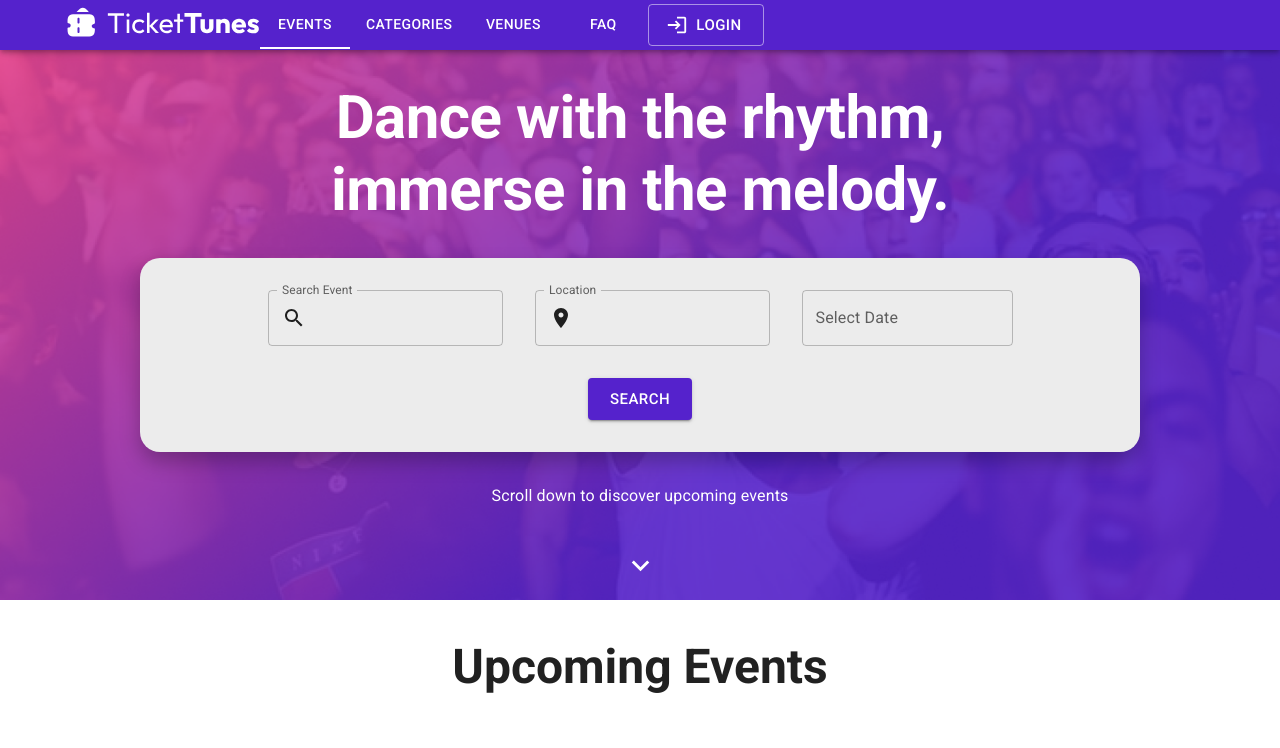
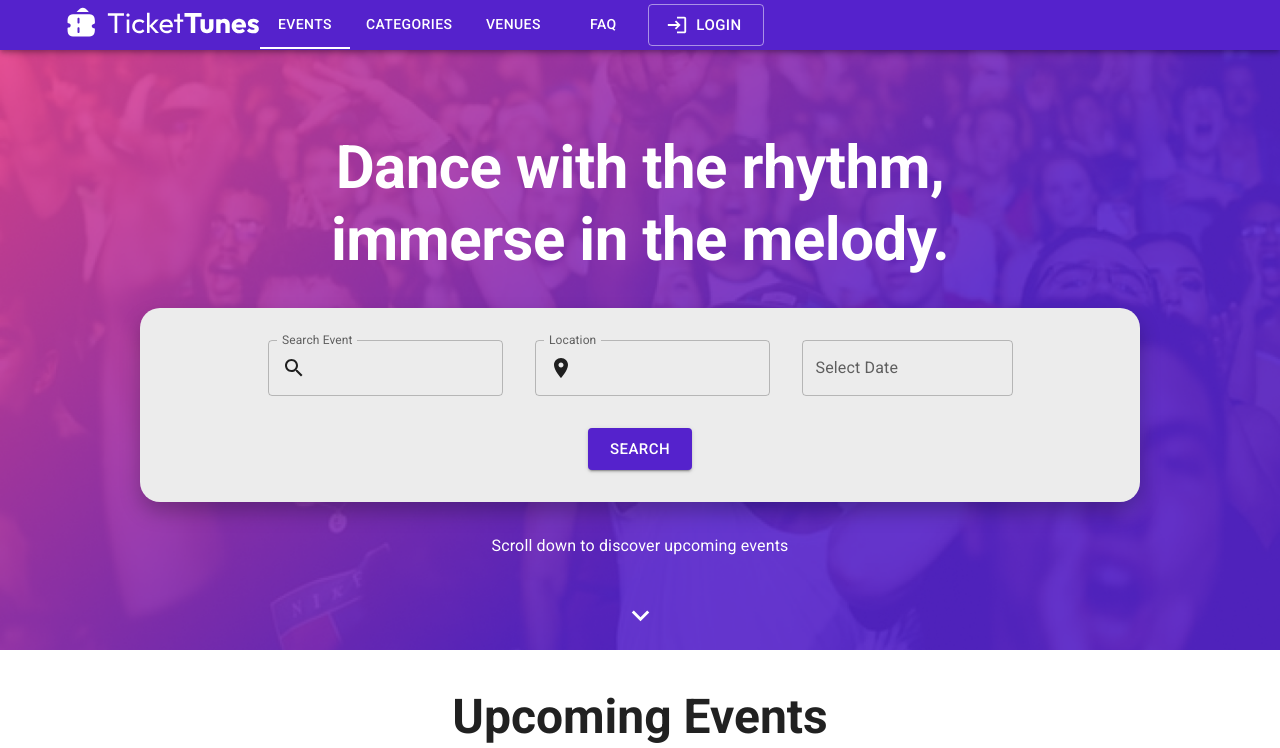
Before and after one commit to amelia-chew-2022/CS203-Project, a React (Create React App) app in the folder frontend/: page / in a window 1280 px wide. Shown: the top 748 px of the page. Built offline with nearby package versions, Linux system fonts and the light colour scheme.

Commit message:
adjusted heropage using Box component

```diff
--- a/frontend/src/pages/Home.js
+++ b/frontend/src/pages/Home.js
@@ -12,6 +12,7 @@ import Container from "@mui/material/Container"
 import Heropage from "../assets/heropage.png";
 import KeyboardArrowDownOutlinedIcon from '@mui/icons-material/KeyboardArrowDownOutlined';
 import IconButton from "@mui/material/IconButton";
+import Box from "@mui/material/Box";
 
 const Home = () => {
     const eventslist = useRef(null);
@@ -38,7 +39,7 @@ const Home = () => {
             <img
             src={Heropage}
             alt="Background"
-            style={{ width: '100%', height: '550px' }}
+            style={{ width: '100%', height: '600px' }}
             />
 
             <div
@@ -52,6 +53,7 @@ const Home = () => {
                 justifyContent: 'center',
             }}
             >
+            <Box height="50px"></Box>
 
             <FieldsRow>
             <Container>
```
